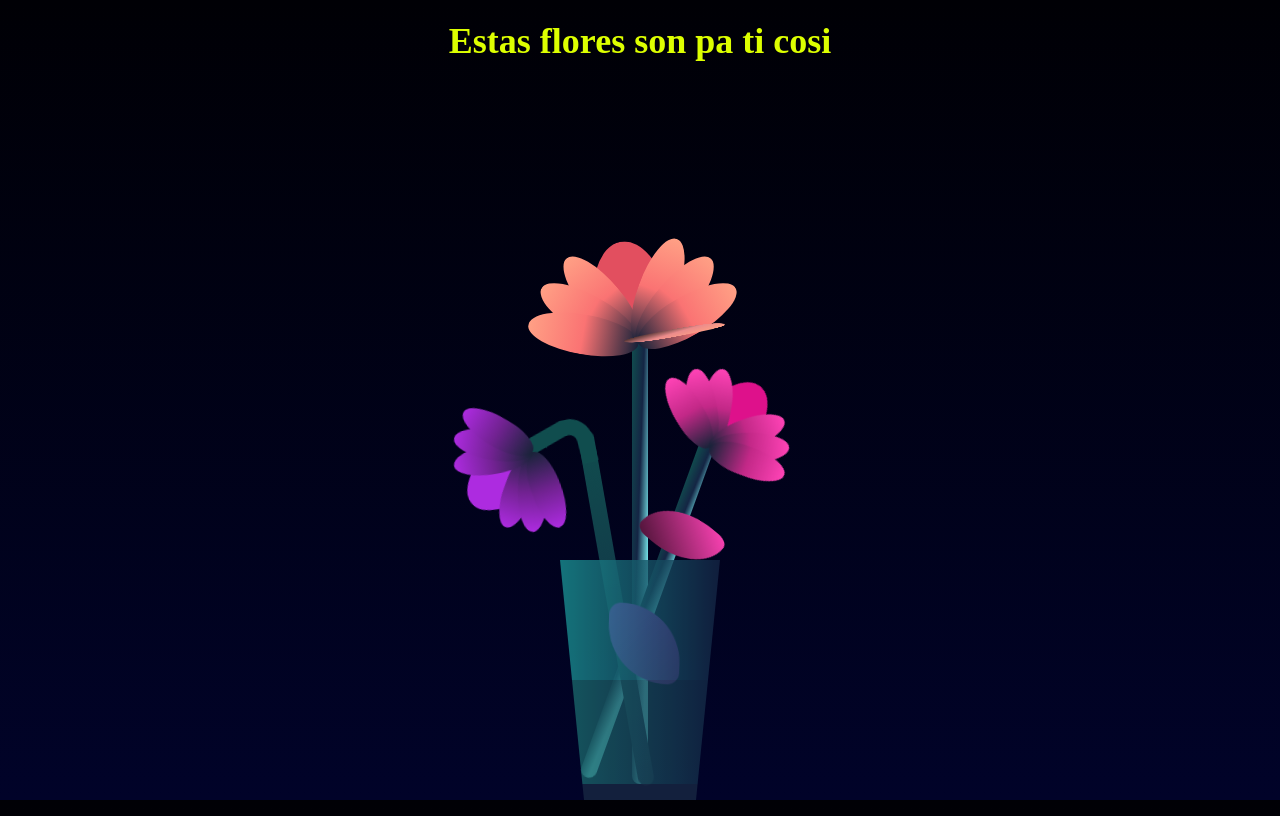
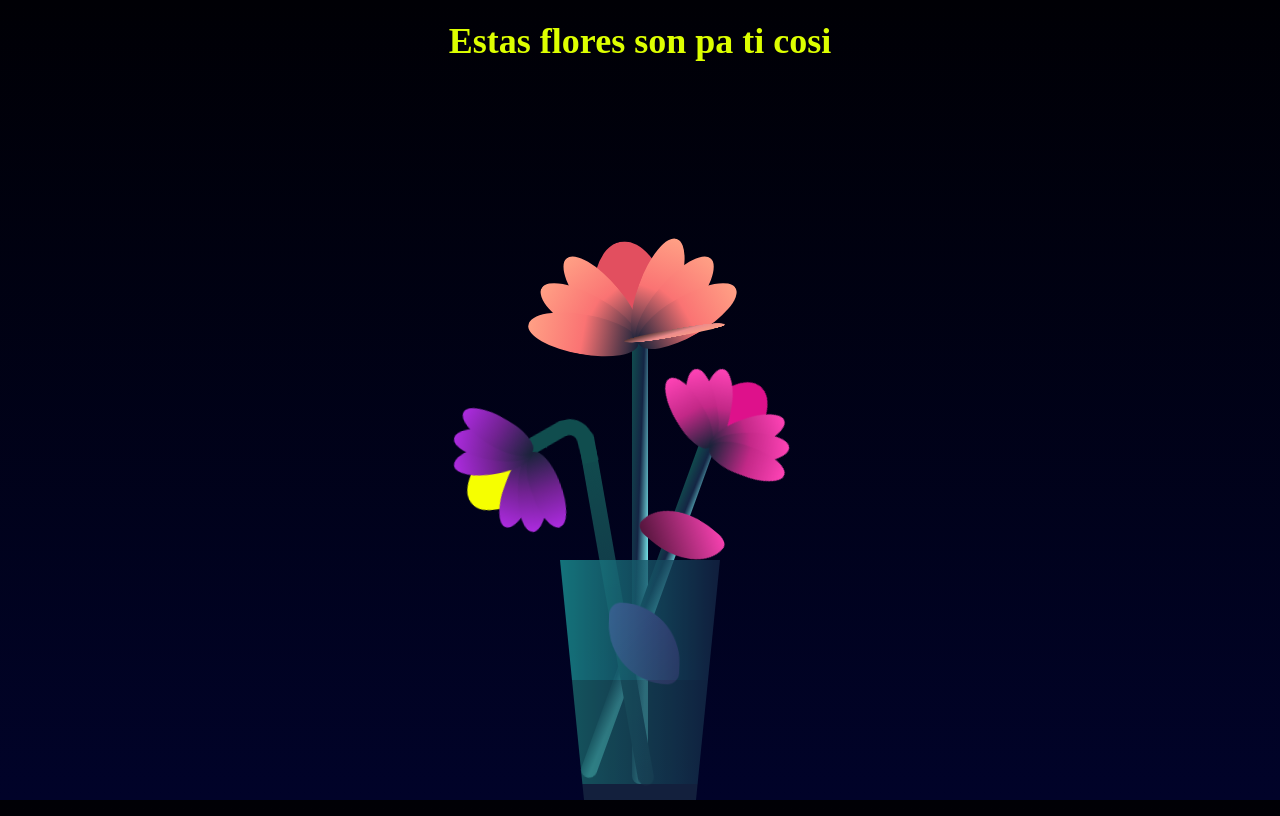
Before and after one commit to Gerardoc0rtes/Gerardoc0rtes.github.io, a plain HTML site: page index.html in a window 1280 px wide. Drawn offline with Linux system fonts and the light colour scheme.

Commit message:
Update style.css

```diff
--- a/style.css
+++ b/style.css
@@ -152,7 +152,7 @@ body{
     width: 8vmin;
     height: 10vmin;
     bottom: 2vmin;
-    background-color: #ad2be0;
+    background-color: #f6ff00;
 }
 
 .f-wrapper--2 .flower__leaf--1{
```
